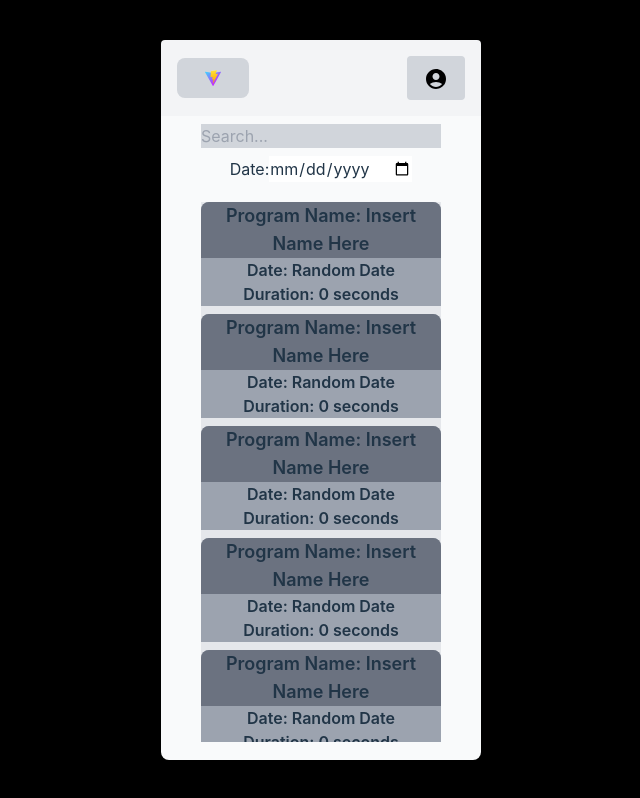
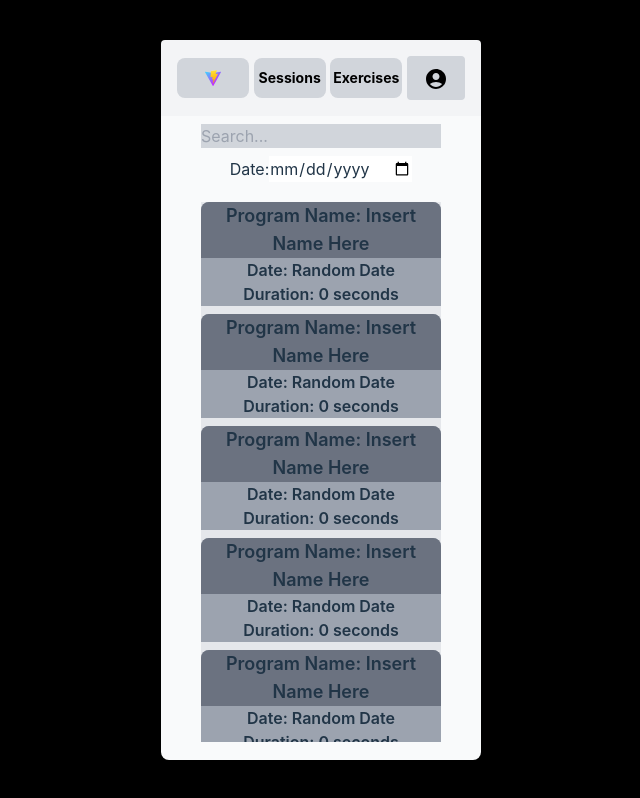
Before and after one commit to JoshuaW13/ConceptFitness, a React (Vite) app in the folder conceptFitness/: page /sessionLogs in a window 1280 px wide. Shown: the whole page, without its empty margins (319-959 px from the left). Built offline with nearby package versions, Linux system fonts and the light colour scheme.

Commit message:
Added session and exercise log tabs
- Added ability to add more buttons to NavBar
- Added session and exercise log buttons

```diff
--- a/conceptFitness/src/components/DropDown.jsx
+++ b/conceptFitness/src/components/DropDown.jsx
@@ -11,7 +11,6 @@ function DropDown({ InitialComponent: InitialComponentProp, HiddenComponents })
     const InitialComponent = () => <InitialComponentProp onClick={handleInitialClick} />;
 
     const hiddenComponentsArray = Array.isArray(HiddenComponents) ? HiddenComponents : [HiddenComponents];
-    console.log(hiddenComponentsArray.length + " the length is that!");
 
     return (
         <div className='w-full flex flex-col items-center max-h-[100%]'>
--- /dev/null
+++ b/conceptFitness/src/components/ExerciseLogButton.jsx
@@ -0,0 +1,21 @@
+import React from 'react'
+import '../App.css'
+import { useNavigate } from 'react-router-dom';
+
+
+function ExerciseLogPage() {
+  const navigate = useNavigate();
+  const handleClick = ()=>{
+    navigate("/exerciseLogs")
+  }
+
+  return (
+    <button className="text-black text-sm font-bold w-1/4 bg-gray-300 h-10 flex items-center justify-center hover:bg-gray-200 focus:outline-none"
+      onClick={handleClick}
+    >
+        <p>Exercises</p>
+    </button>
+  )
+}
+
+export default ExerciseLogPage
--- /dev/null
+++ b/conceptFitness/src/components/LogNavBar.jsx
@@ -0,0 +1,24 @@
+import '../App.css'
+import SessionLogButton from "../components/SessionLogButton";
+import ExerciseLogButton from "../components/ExerciseLogButton";
+import NavBar from '../components/NavBar';
+import ProfileButton from './ProfileButton';
+import HomeButton from './HomeButton';
+
+function LogNavbar() {
+
+    const logsNavButtons = [
+        SessionLogButton,
+        ExerciseLogButton
+    ];
+
+  return (
+        <NavBar
+        FirstButton={HomeButton}
+        SecondButton={ProfileButton}
+        OtherButtons={logsNavButtons}
+      />
+  )
+}
+
+export default LogNavbar
--- a/conceptFitness/src/components/NavBar.jsx
+++ b/conceptFitness/src/components/NavBar.jsx
@@ -1,14 +1,32 @@
-import { useState } from 'react';
 import React from 'react';
+import PropTypes from 'prop-types';
 import '../App.css';
 
-function NavBar({ FirstButton, SecondButton }) {
+function NavBar({ FirstButton, SecondButton, OtherButtons }) {
+  const otherButtonsArray = Array.isArray(OtherButtons) ? OtherButtons : [];
+
   return (
     <nav className="flex items-center justify-between p-4 bg-gray-100 w-full rounded-tr rounded-tl max-h-[12%]">
       {FirstButton && <FirstButton />}
+      {otherButtonsArray.map((Component, index) => (
+        <Component key={index} />
+      ))}
       {SecondButton && <SecondButton />}
     </nav>
   );
 }
 
+NavBar.propTypes = {
+  FirstButton: PropTypes.func,
+  SecondButton: PropTypes.func,
+  OtherButtons: PropTypes.oneOfType([
+    PropTypes.func,
+    PropTypes.arrayOf(PropTypes.func)
+  ])
+};
+
+NavBar.defaultProps = {
+  OtherButtons: [],
+};
+
 export default NavBar;
--- /dev/null
+++ b/conceptFitness/src/components/SessionLogButton.jsx
@@ -0,0 +1,21 @@
+import React from 'react'
+import '../App.css'
+import { useNavigate } from 'react-router-dom';
+
+
+function SessionLogPage() {
+  const navigate = useNavigate();
+  const handleClick = ()=>{
+    navigate("/sessionLogs")
+  }
+
+  return (
+    <button className="text-black text-sm font-bold w-1/4 bg-gray-300 h-10 flex items-center justify-center hover:bg-gray-200 focus:outline-none"
+      onClick={handleClick}
+    >
+        <p>Sessions</p>
+    </button>
+  )
+}
+
+export default SessionLogPage
--- a/conceptFitness/src/pages/ExerciseLogs.jsx
+++ b/conceptFitness/src/pages/ExerciseLogs.jsx
@@ -1,31 +1,34 @@
 import React, { useState } from 'react';
 import '../App.css';
-import NavBar from '../components/NavBar';
-import HomeButton from '../components/HomeButton';
+import SessionLogButton from "../components/SessionLogButton";
+import ExerciseLogButton from "../components/ExerciseLogButton";
+import DropDown from '../components/DropDown';
 import ExerciseDataHeader from '../components/ExerciseDataHeader';
-import DropDown from '../components/DropDown';
-import ExerciseData from '../components/ExerciseData'
-import ProfileButton from '../components/ProfileButton';
+import ExerciseData from '../components/ExerciseData';
+import LogNavbar from '../components/LogNavBar';
 
 function ExerciseLogs() {
-
   const exerciseLogs = [];
-
   for (let i = 0; i < 5; i++) {
     exerciseLogs.push(
       <DropDown
-                key={i}
+        key={`dropdown-${i}`}
         InitialComponent={ExerciseDataHeader}
         HiddenComponents={ExerciseData}
-            ></DropDown>
-        )
+      />
+    );
   }
 
   return (
     <div className='w-full h-full flex flex-col items-center gap-2'>
-            <NavBar FirstButton={HomeButton} SecondButton={ProfileButton}/>
+      {/* Pass component functions, not JSX */}
+      <LogNavbar/>
       <div className='bg-black w-[75%] rounded-lg'>
-                <input type="text" placeholder='Search...' className='text-black bg-gray-300 w-full' />
+        <input
+          type="text"
+          placeholder='Search...'
+          className='text-black bg-gray-300 w-full'
+        />
       </div>
       <div className='h-[75%] w-[75%] bg-gray-300 flex flex-col gap-2 overflow-y-auto m-3 scrollbar-hidden'>
         {exerciseLogs}
--- a/conceptFitness/src/pages/SessionLogs.jsx
+++ b/conceptFitness/src/pages/SessionLogs.jsx
@@ -1,11 +1,11 @@
 import React, { useState } from 'react';
 import '../App.css';
-import NavBar from '../components/NavBar';
-import HomeButton from '../components/HomeButton';
 import ExerciseLog from '../components/ExerciseLog';
 import SessionLog from '../components/SessionLog';
 import DropDown from '../components/DropDown';
-import ProfileButton from '../components/ProfileButton'
+import SessionLogButton from "../components/SessionLogButton";
+import ExerciseLogButton from "../components/ExerciseLogButton";
+import LogNavbar from '../components/LogNavBar';
 
 function SessionLogs() {
     const sessionLogs = [];
@@ -27,7 +27,7 @@ function SessionLogs() {
 
     return (
         <div className='w-full h-full flex flex-col items-center gap-2'>
-            <NavBar FirstButton={HomeButton} SecondButton={ProfileButton}/>
+            <LogNavbar></LogNavbar>
             <div className='bg-black w-[75%] rounded-lg'>
                 <input type="text" placeholder='Search...' className='text-black bg-gray-300 w-full' />
             </div>
```
Lines whose indentation alone changed are shown as unchanged.
